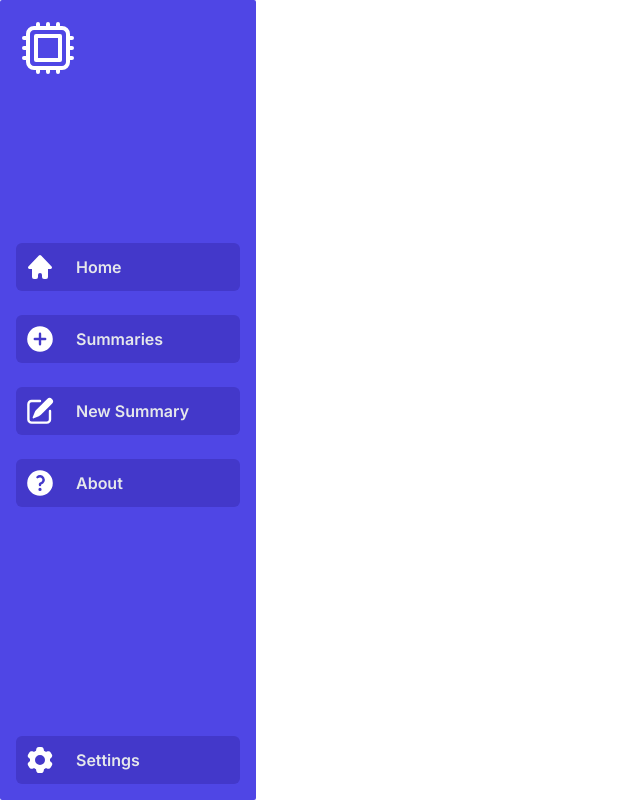
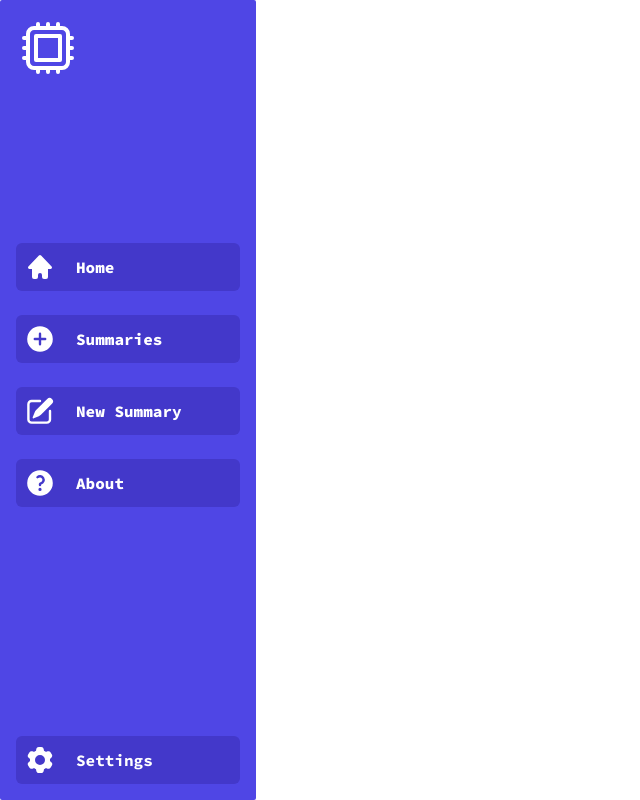
Before and after one commit to toni-akintola/seer-ai, a Next.js app: page /product in a window 1280 px wide. Shown: the whole page, without its empty margins (0-640 px from the left). Built offline with nearby package versions, Linux system fonts and the light colour scheme.

Commit message:
new font

```diff
--- a/src/app/layout.tsx
+++ b/src/app/layout.tsx
@@ -1,8 +1,8 @@
 import type { Metadata } from "next";
-import { Inter } from "next/font/google";
+import { Source_Code_Pro } from "next/font/google";
 import "./globals.css";
 
-const inter = Inter({ subsets: ["latin"] });
+const SCP = Source_Code_Pro({ weight: [ "200", "300", "400", "700", "800", "900" ], style: ["normal", "italic"], subsets: ["latin"] });
 
 export const metadata: Metadata = {
     title: "Create Next App",
@@ -16,7 +16,7 @@ export default function RootLayout({
 }) {
     return (
         <html lang="en">
-            <body className={inter.className}>{children}</body>
+            <body className={SCP.className}>{children}</body>
         </html>
     );
 }
--- a/src/app/product/page.tsx
+++ b/src/app/product/page.tsx
@@ -4,13 +4,14 @@ import { PencilSquareIcon, QuestionMarkCircleIcon } from '@heroicons/react/20/so
 import { PlusCircleIcon } from '@heroicons/react/20/solid'
 import { ArrowDownCircleIcon, CpuChipIcon, HomeModernIcon } from '@heroicons/react/24/outline'
 import { Cog6ToothIcon } from '@heroicons/react/24/solid'
+import Link from 'next/link'
 import React from 'react'
 
 type Props = {}
 
 const items = [
   { name: "Home", href: "", icon: <HomeIcon className='w-8 h-8 text-white'/> }, { name: "Summaries", href: "", icon: <PlusCircleIcon className='w-8 h-8 text-white' /> }, { name: "New Summary", href: "", icon: <PencilSquareIcon className='h-8 w-8 text-white'/> },
-  { name: "About", href: "", icon: <QuestionMarkCircleIcon className='h-8 w-8 text-white'/>, }
+  { name: "About", href: "/hero", icon: <QuestionMarkCircleIcon className='h-8 w-8 text-white'/>, }
 ]
 const navigation = [
     { name: "Product", href: "/product" },
@@ -24,16 +25,16 @@ const Product = (props: Props) => {
           <CpuChipIcon className='text-white h-16 w-16'/>
           <div className='flex flex-col space-y-6 items-center'>
             {items.map((item) => (
-              <div key={item.name} className='flex bg-indigo-700 flex-row items-center p-2 space-x-5 w-full rounded-md hover:bg-indigo-900 '>
+              <Link key={item.name} href={item.href} className='flex bg-indigo-700 flex-row items-center p-2 space-x-5 w-full rounded-md hover:bg-indigo-900 '>
               {item.icon}
-              <p className='text-base text-gray-200 font-semibold'>{item.name}</p>
-            </div>
+              <p className='text-base text-white font-extrabold'>{item.name}</p>
+            </Link>
             ))}
           </div>
           <div className='flex'>
              <div className='flex self-end bg-indigo-700 flex-row items-center p-2 space-x-5 w-full rounded-md hover:bg-indigo-900 '>
               <Cog6ToothIcon className='h-8 w-8 text-white' />
-              <p className='text-base text-gray-200 font-semibold'>Settings</p>
+              <p className='text-base text-white font-semibold'>Settings</p>
             </div>
           </div>
         </div>
```
